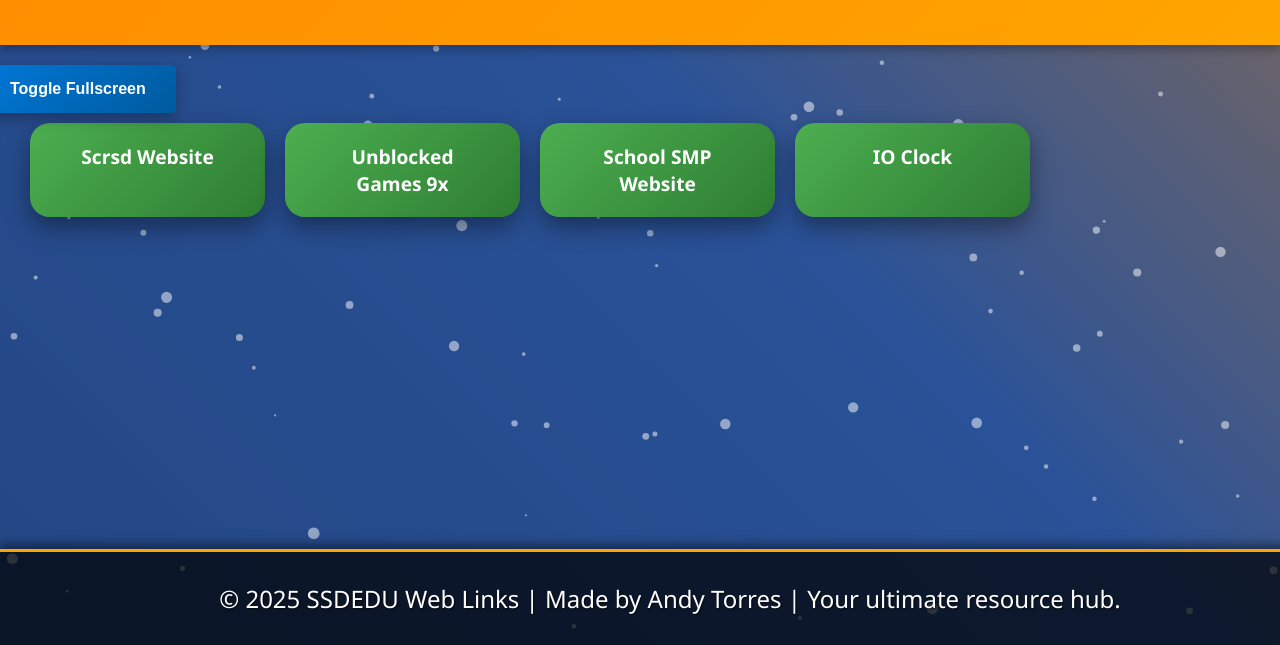
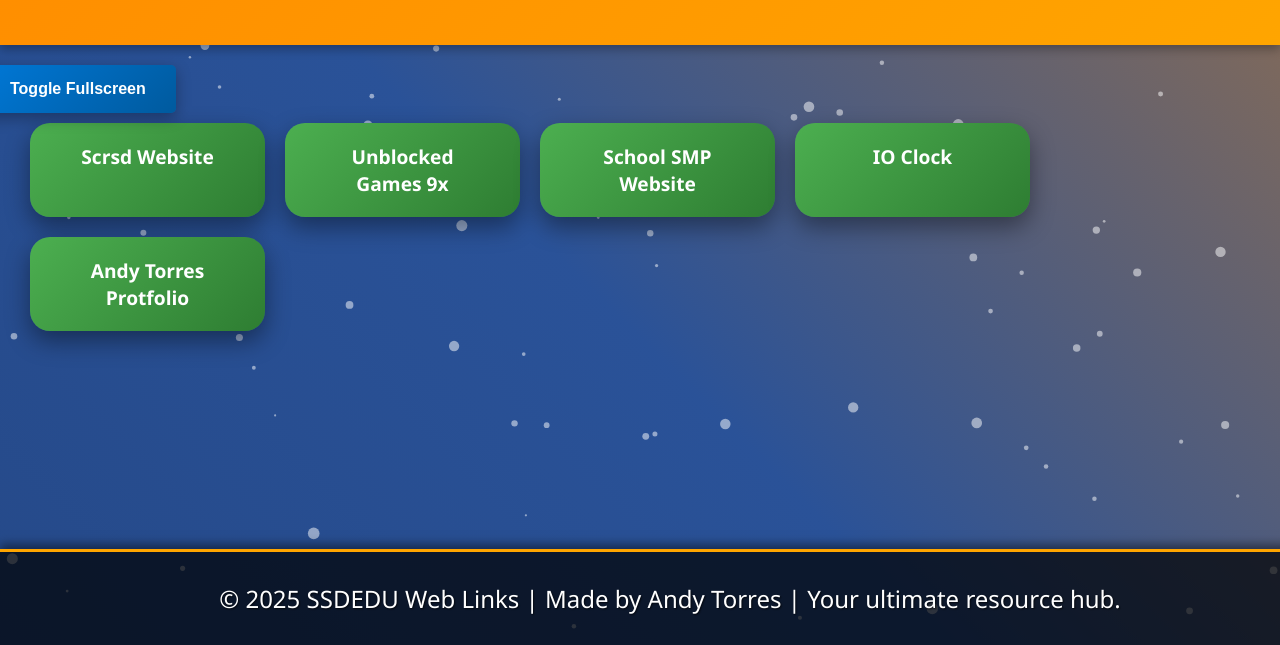
Before and after one commit to SSDEDU-WEB/SsdeduWebLinks, a plain HTML site: page index.html in a window 1280 px wide. Shown: the part 155-800 px from the top of the page. Drawn offline with Linux system fonts and the light colour scheme.

Commit message:
Update index.html

```diff
--- a/index.html
+++ b/index.html
@@ -171,6 +171,7 @@
         <a href="http://sites.google.com/view/unblockedgames-9x/" target="_blank">Unblocked Games 9x</a>
         <a href="https://maxyt5184.github.io/SSDEDU-SCHOOL-SMP/" target="_blank">School SMP Website</a>
         <a href="https://maxyt5184.github.io/IO-clock/" target="_blank">IO Clock</a>
+        <a href="https://ssdedu-web.github.io/ssdedudev/" target="_blank">Andy Torres Protfolio</a>
     </div>
 
     <footer class="footer">
```
